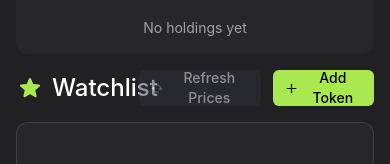
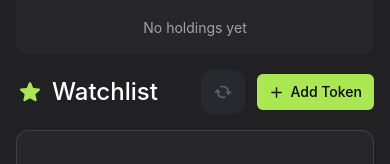
Before and after one commit to Hackyabhay007/token-portfolio-blockchain-system, a React (Vite) app: page /dashboard in a window 390 px wide. Shown: the part 418-582 px from the top of the page. Built offline with nearby package versions, Linux system fonts and the light colour scheme; what wagmi would draw is missing.

Commit message:
refresh button issues fixed

```diff
--- a/src/components/dashboard/RefreshButton.tsx
+++ b/src/components/dashboard/RefreshButton.tsx
@@ -8,6 +8,39 @@ interface RefreshButtonProps {
 
 export const RefreshButton = ({ onClick, isRefreshing, disabled }: RefreshButtonProps) => {
   return (
+    <>
+      {/* Mobile - Icon only */}
+      <button
+        onClick={onClick}
+        disabled={disabled || isRefreshing}
+        className="lg:hidden flex items-center justify-center disabled:opacity-50 disabled:cursor-not-allowed"
+        style={{
+          width: '44px',
+          height: '44px',
+          backgroundColor: 'var(--bg-tertiary)',
+          borderRadius: '12px',
+        }}
+        onMouseEnter={(e) => {
+          if (!disabled && !isRefreshing) {
+            e.currentTarget.style.backgroundColor = '#3d4149';
+          }
+        }}
+        onMouseLeave={(e) => {
+          e.currentTarget.style.backgroundColor = 'var(--bg-tertiary)';
+        }}
+      >
+        <img
+          src="/assets/refresh.svg"
+          alt="Refresh"
+          style={{
+            width: '20px',
+            height: '20px',
+            animation: isRefreshing ? 'spin 1s linear infinite' : 'none'
+          }}
+        />
+      </button>
+
+      {/* Desktop - Full button */}
       <Button
         variant="secondary"
         onClick={onClick}
@@ -16,8 +49,10 @@ export const RefreshButton = ({ onClick, isRefreshing, disabled }: RefreshButton
         icon={
           <img src="/assets/refresh.svg" alt="Refresh" style={{ width: '15px', height: '15px' }} />
         }
+        className="hidden lg:flex"
       >
         Refresh Prices
       </Button>
+    </>
   );
 };
```
Lines whose indentation alone changed are shown as unchanged.
